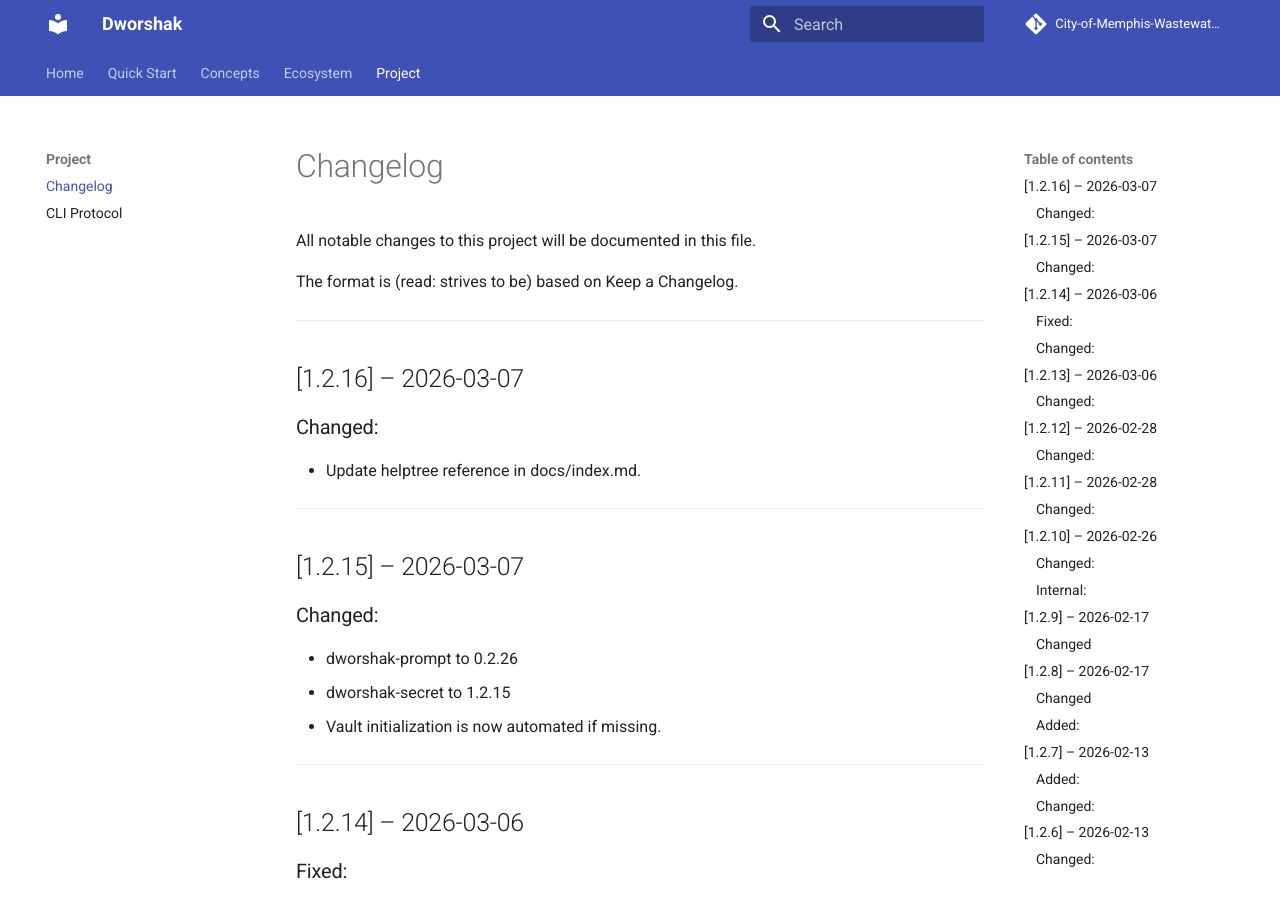
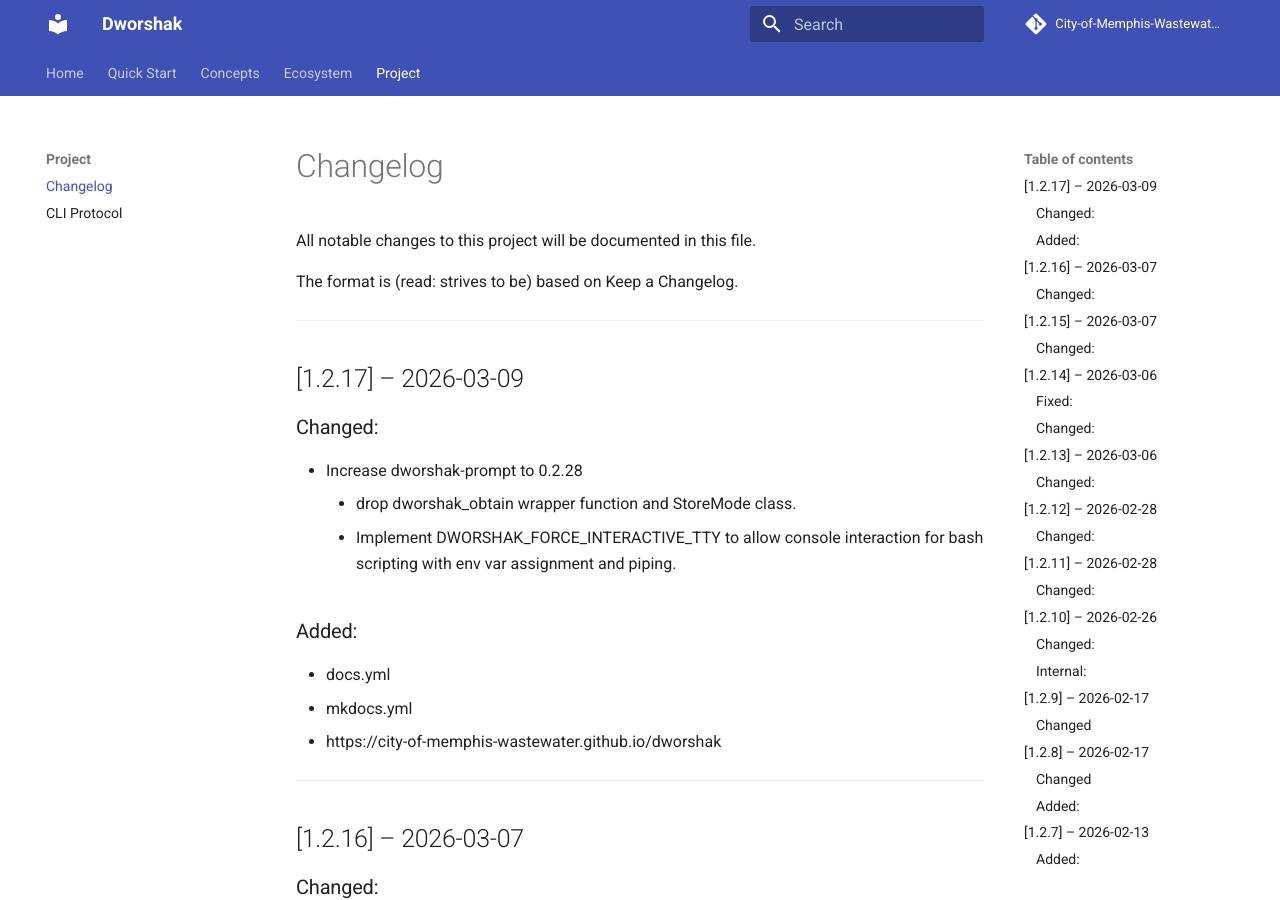
Before and after one commit to City-of-Memphis-Wastewater/dworshak, an MkDocs documentation site: the page built from docs/CHANGELOG.md, in a window 1280 px wide and 900 px high. Built offline with MkDocs 1.6.1 and Material for MkDocs 9.7.7, drawn with Linux system fonts in a browser that asks for light colours; comment, search, counter and statistics services are not loaded.

```diff
--- a/docs/CHANGELOG.md
+++ b/docs/CHANGELOG.md
@@ -3,6 +3,19 @@
 All notable changes to this project will be documented in this file.
 
 The format is (read: strives to be) based on Keep a Changelog.
+
+---
+
+## [1.2.17] – 2026-03-09
+### Changed:
+- Increase dworshak-prompt to 0.2.28
+    - drop dworshak_obtain wrapper function and StoreMode class.
+    - Implement DWORSHAK_FORCE_INTERACTIVE_TTY to allow console interaction for bash scripting with env var assignment and piping.
+
+### Added:
+- docs.yml
+- mkdocs.yml
+- https://city-of-memphis-wastewater.github.io/dworshak
 
 ---
 
--- a/pyproject.toml
+++ b/pyproject.toml
@@ -9,7 +9,7 @@ dependencies = [
     "typer>=0.21.0",
     "rich>=13.0.0",
     "dworshak-secret[typer]>=1.2.15",
-    "dworshak-prompt[typer]>=0.2.26",
+    "dworshak-prompt[typer]>=0.2.28",
     "dworshak-config[typer]>=0.2.5",
     "dworshak-env[typer]>=0.1.6",
     "typer-helptree==0.2.6",
```
Also changed, not shown: README.md (+1 -1 lines), docs/index.md (+1 -1 lines), assets/dworshak_v1.2.17_helptree.svg (added), 2 other files.
